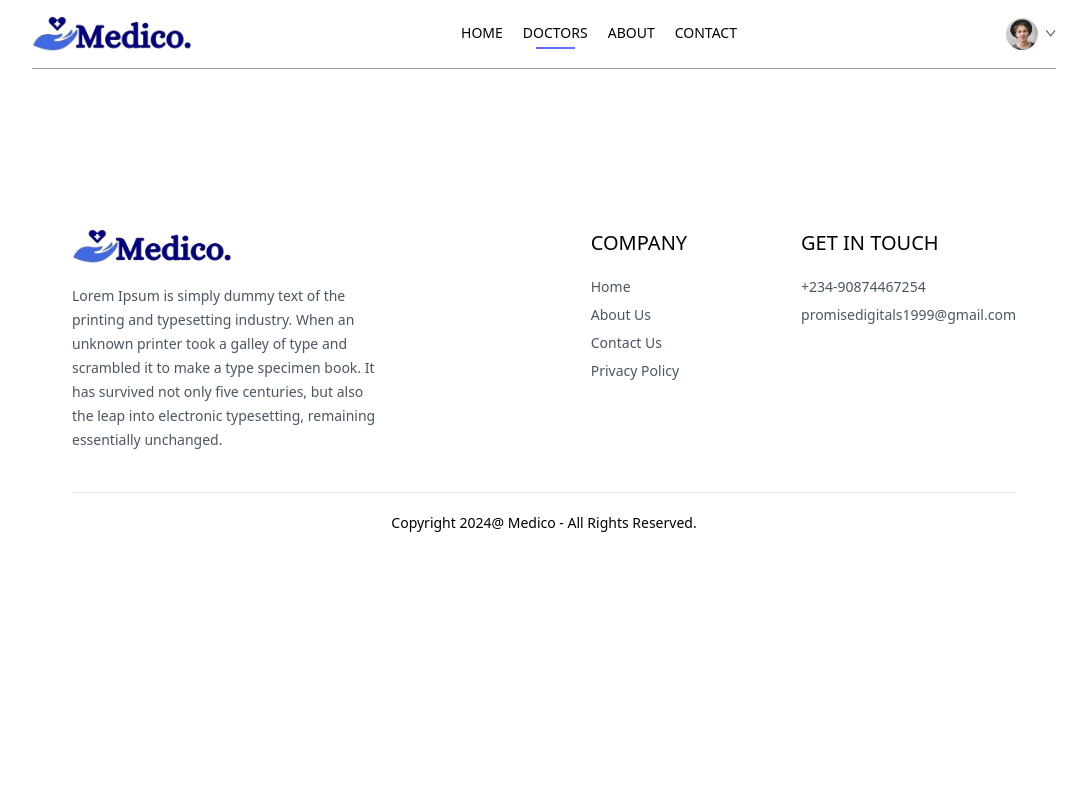
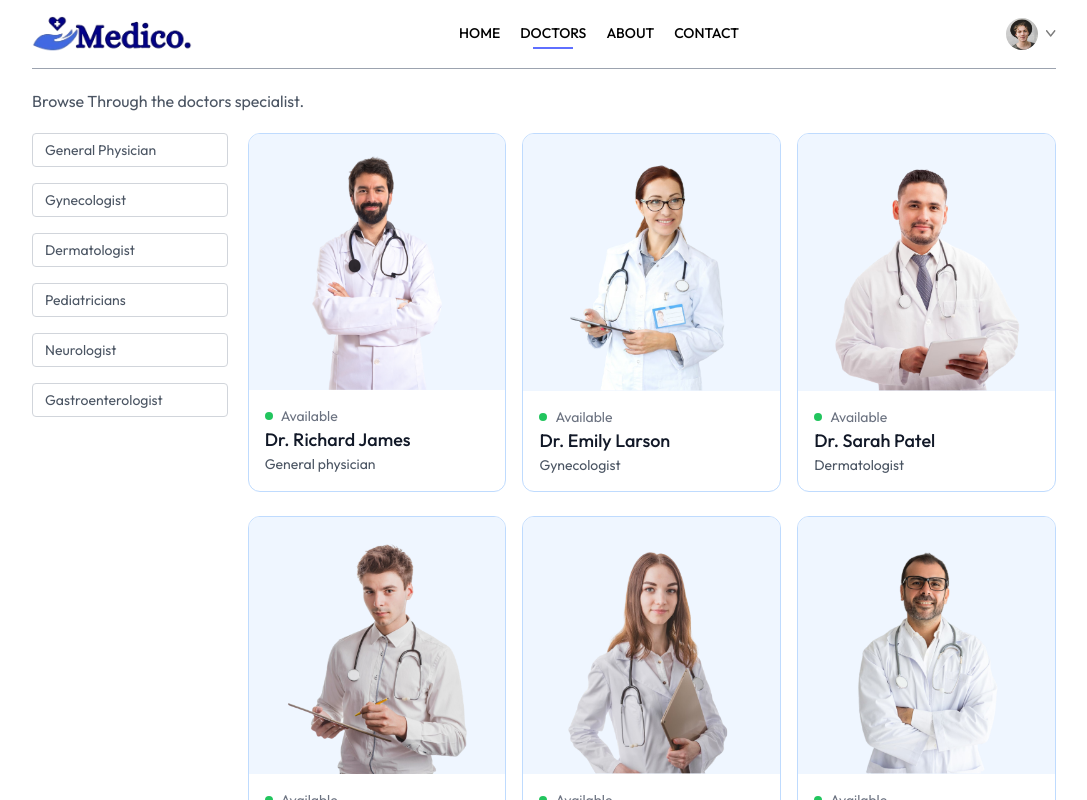
Before and after one commit to Promise-Digitals/Medico-Doctors-Website, a React (Vite) app in the folder Frontend/: page /doctors in a window 1280 px wide. Shown: the top 800 px of the page, without its empty margins (96-1183 px from the left). Built offline with nearby package versions, Linux system fonts and the light colour scheme.

Commit message:
Doctors page completed

```diff
--- a/Frontend/src/Pages/Doctors.jsx
+++ b/Frontend/src/Pages/Doctors.jsx
@@ -1,8 +1,62 @@
-import React from 'react'
+import React, { useContext, useEffect, useState } from 'react'
+import { useNavigate, useParams } from 'react-router-dom'
+import { AppContext } from '../context/AppContext'
 
 const Doctors = () => {
+
+    const { speciality } = useParams()
+    const [filterDoc, setFilterDoc] = useState([])
+    const navigate = useNavigate()
+
+    const { doctors } = useContext(AppContext);
+
+    const applyFilter = () => {
+        if (speciality) {
+            setFilterDoc(doctors.filter(doc => doc.speciality === speciality))
+        } else {
+            setFilterDoc(doctors)
+        }
+    }
+
+    useEffect(() => {
+        applyFilter()
+    }, [doctors, speciality])
+
     return (
         <div>
+            <p className='text-gray-600'>Browse Through the doctors specialist.</p>
+            <div className='flex flex-col sm:flex-row items-start gap-5 mt-5'>
+                <div className='flex flex-col gap-4 text-sm text-gray-600'>
+                    <p onClick={() => speciality === 'General physician' ? navigate('/doctors') : navigate('/doctors/General physician')} className={`w-[94vw] sm:w-auto pl-3 py-1.5 pr-16 border border-gray-300 rounded transition-all cursor-pointer ${speciality === "General physician" ? "bg-indigo-100 text-black" : ""}`}>General Physician</p>
+
+                    <p onClick={() => speciality === 'Gynecologist' ? navigate('/doctors') : navigate('/doctors/Gynecologist')} className={`w-[94vw] sm:w-auto pl-3 py-1.5 pr-16 border border-gray-300 rounded transition-all cursor-pointer ${speciality === "Gynecologist" ? "bg-indigo-100 text-black" : ""}`}>Gynecologist</p>
+
+                    <p onClick={() => speciality === 'Dermatologist' ? navigate('/doctors') : navigate('/doctors/Dermatologist')} className={`w-[94vw] sm:w-auto pl-3 py-1.5 pr-16 border border-gray-300 rounded transition-all cursor-pointer ${speciality === "Dermatologist" ? "bg-indigo-100 text-black" : ""}`}>Dermatologist</p>
+
+                    <p onClick={() => speciality === 'Pediatricians' ? navigate('/doctors') : navigate('/doctors/Pediatricians')} className={`w-[94vw] sm:w-auto pl-3 py-1.5 pr-16 border border-gray-300 rounded transition-all cursor-pointer ${speciality === "Pediatricians" ? "bg-indigo-100 text-black" : ""}`}>Pediatricians</p>
+
+                    <p onClick={() => speciality === 'Neurologist' ? navigate('/doctors') : navigate('/doctors/Neurologist')} className={`w-[94vw] sm:w-auto pl-3 py-1.5 pr-16 border border-gray-300 rounded transition-all cursor-pointer ${speciality === "Neurologist" ? "bg-indigo-100 text-black" : ""}`}>Neurologist</p>
+
+                    <p onClick={() => speciality === 'Gastroenterologist' ? navigate('/doctors') : navigate('/doctors/Gastroenterologist')} className={`w-[94vw] sm:w-auto pl-3 py-1.5 pr-16 border border-gray-300 rounded transition-all cursor-pointer ${speciality === "Gastroenterologist" ? "bg-indigo-100 text-black" : ""}`}>Gastroenterologist</p>
+                </div>
+
+                <div className='w-full grid grid-cols-auto gap-4 gap-y-6'>
+                    {
+                        filterDoc.map((item, index) => (
+                            <div onClick={() => navigate(`/appointment/${item._id}`)} className='border border-blue-200 rounded-xl overflow-hidden cursor-pointer hover:translate-y-[-10px] transition-all duration-500' key={index}>
+                                <img className='bg-blue-50' src={item.image} alt="" />
+                                <div className='p-4'>
+                                    <div className='flex items-center gap-2 text-sm text-center text-gray-500'>
+                                        <p className='w-2 h-2 bg-green-500 rounded-full'></p><p>Available</p>
+                                    </div>
+                                    <p className='text-gray-900 text-lg font-medium'>{item.name}</p>
+                                    <p className='text-gray-600 text-sm'>{item.speciality}</p>
+                                </div>
+                            </div>
+                        ))
+                    }
+                </div>
+            </div>
 
         </div>
     )
--- a/Frontend/src/components/Navbar.jsx
+++ b/Frontend/src/components/Navbar.jsx
@@ -11,7 +11,7 @@
 
     return (
         <div className='flex items-center justify-between text-sm py-4 mb-5 border-b border-b-gray-400'>
-            <img className='w-40 cursor-pointer' src={assets.logo} alt="" />
+            <img onClick={() => {navigate('/')}} className='w-40 cursor-pointer' src={assets.logo} alt="" />
             <ul className='hidden md:flex items-start gap-5 font-medium'>
                 <NavLink to='/'>
                     <li className='py-1'>HOME</li>
--- a/Frontend/src/index.css
+++ b/Frontend/src/index.css
@@ -1,9 +1,12 @@
+@import url('https://fonts.googleapis.com/css2?family=Outfit:wght@100..900&display=swap');
+
 @tailwind base;
 @tailwind components;
 @tailwind utilities;
 
 *{
     scroll-behavior: smooth;
+    font-family: "Outfit";
 }
 
 .active hr{
```
